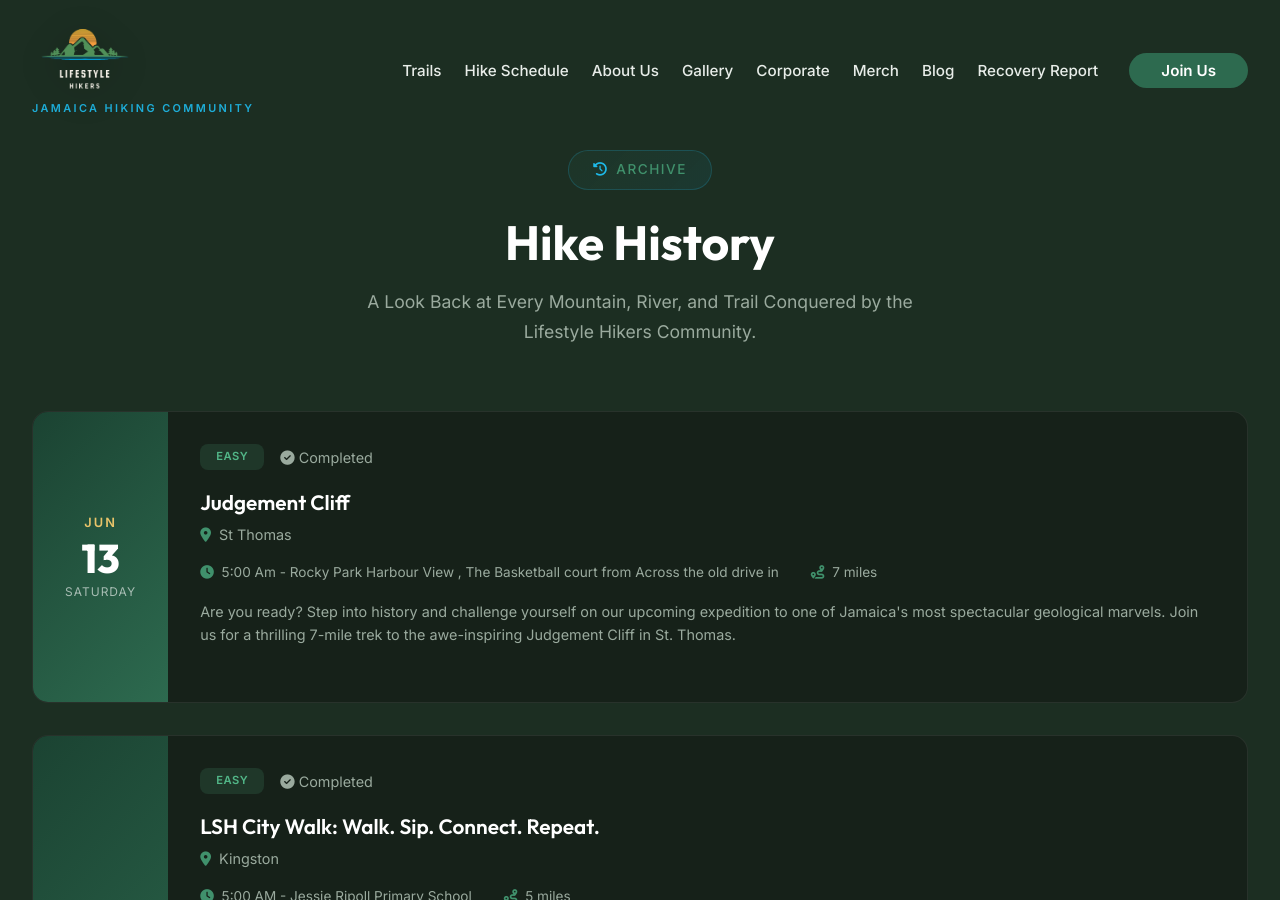
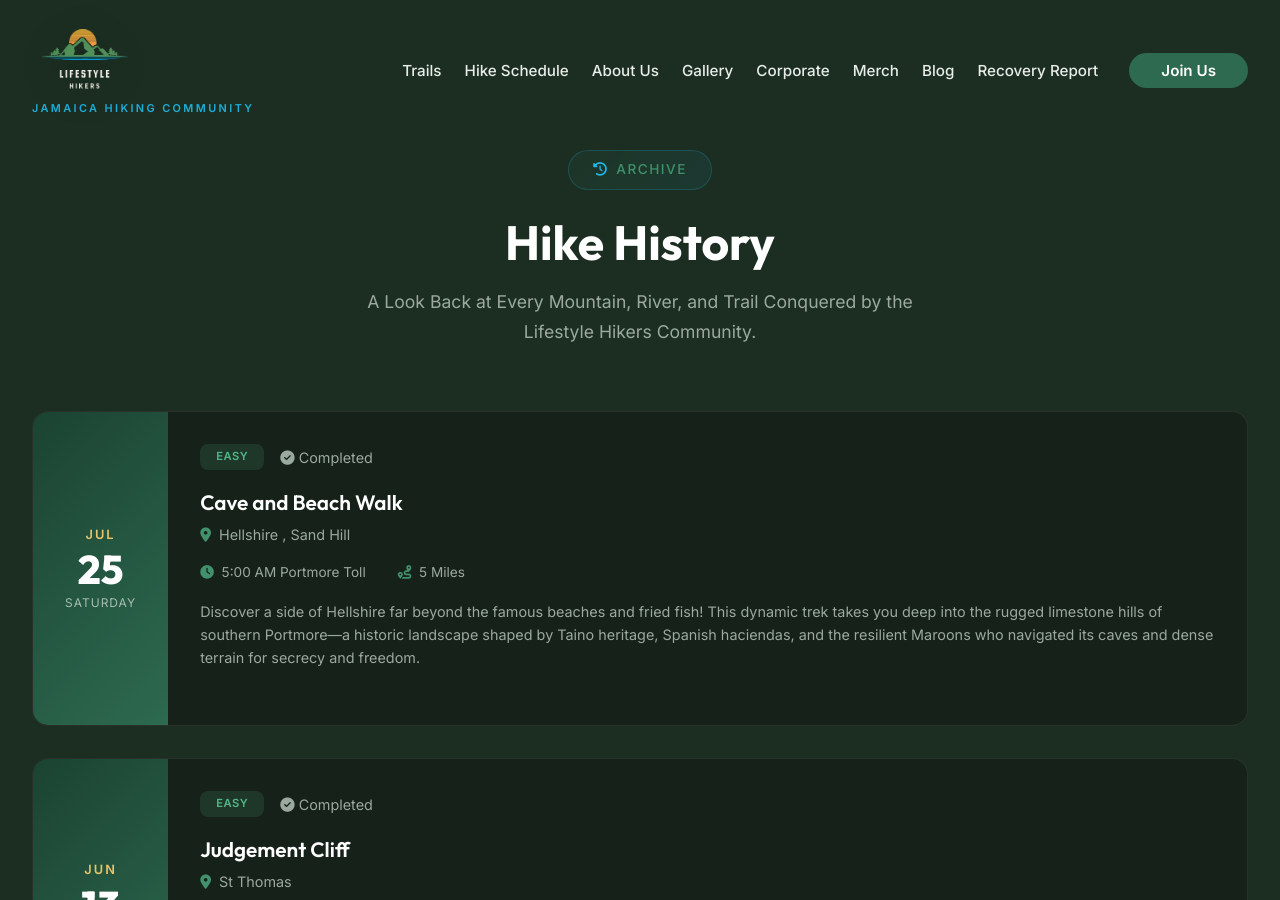
Before and after one commit to willylondon/lifestyle-hikers, a Jekyll site: the page built from past-hikes.html, in a window 1280 px wide and 900 px high. Built offline with Jekyll 4.4.1, drawn with Linux system fonts in a browser that asks for light colours; part of the change alters nothing that is shown.

```diff
--- a/_data/events.yml
+++ b/_data/events.yml
@@ -6,6 +6,13 @@ items:
     time: 7:00 AM — Meet at Trailhead
     distance: 3 mi loop
     spots: 15
+    capacity: null
+    price_jmd: null
+    meeting_point: ''
+    departure_time: ''
+    transport_information: ''
+    booking_deadline: ''
+    waitlist_url: ''
     description: Falling Edge Waterfall, also known as Bowden Hill Falls, is one of St. Andrew's best kept secrets, tucked away in the cool hills of Stony Hill, just 30 minutes from Manor Park in St.Andrew. The 40-foot cascade pours into a refreshing natural pool surrounded by lush greenery, reachable via a short 10–15 minute hike.
     registration_url: ''
     announcement_id: ''
@@ -20,6 +27,13 @@ items:
     time: 5:00 AM
     distance: 2.5 mi round trip
     spots: 20
+    capacity: null
+    price_jmd: null
+    meeting_point: ''
+    departure_time: ''
+    transport_information: ''
+    booking_deadline: ''
+    waitlist_url: ''
     description: Nonsuch Falls, tucked away in the rural community of Nonsuch in Portland, is Jamaica's tallest waterfall at 291 feet — standing even higher than Niagara Falls. It's a hidden gem managed by a local family, offering guided hikes through lush rainforest down to the base, where natural pools await. The trek is challenging but well worth it.
     registration_url: ''
     announcement_id: ''
@@ -34,6 +48,13 @@ items:
     time: 6:30 AM
     distance: 4 mi out-and-back
     spots: 12
+    capacity: null
+    price_jmd: null
+    meeting_point: ''
+    departure_time: ''
+    transport_information: ''
+    booking_deadline: ''
+    waitlist_url: ''
     description: Catherine's Peak is the highest point in the parish of St. Andrew, rising to 5,050 feet within the Blue Mountains. It is named after Catherine Long, the wife of Sir Henry Moore, who served as Governor of Jamaica in the mid-1700s, as she is believed to have been the first white woman to scale the peak, making the ascent in 1760. The summit is easily spotted from a distance, identifiable by the cluster of communications antennas at the top. The trailhead begins at Newcastle, a Jamaica Defence Force training camp, where hikers can park and set off on foot.
     registration_url: ''
     announcement_id: ''
@@ -48,6 +69,13 @@ items:
     time: 5:00 AM
     distance: 7 mi one way
     spots: 25
+    capacity: null
+    price_jmd: null
+    meeting_point: ''
+    departure_time: ''
+    transport_information: ''
+    booking_deadline: ''
+    waitlist_url: ''
     description: Kwame Falls is a picturesque, off-the-beaten-path waterfall tucked away in the rural community of Robin's Bay in St. Mary parish. It carries deep historical significance, being named after Kwame, a warrior who fought alongside the legendary Tacky in Jamaica's most notable pre-emancipation rebellion of 1760. To reach the falls, visitors embark on a roughly four-hour round-trip hike through lush tropical rainforest, crossing the Kwame River multiple times and taking in sweeping views of St. Mary's rugged coastline along the way. At the journey's end, a graceful cascade tumbles into a deep, refreshing pool, known for having warm spring-fed spots, surrounded by towering trees and vibrant foliage, making the trek well worth the effort for nature lovers and adventure seekers alike.
     registration_url: ''
     announcement_id: ''
@@ -62,6 +90,13 @@ items:
     time: 5:00 AM- Flow Head Office Parking Lot ,Half Way Tree Road
     distance: 5 mi one way
     spots: 2
+    capacity: null
+    price_jmd: null
+    meeting_point: ''
+    departure_time: ''
+    transport_information: ''
+    booking_deadline: ''
+    waitlist_url: ''
     description: |-
       🌿 What's There:
       The gardens still showcase unique orchids and many other plant species, with a spectacular view of the east side of the Blue Mountains, Strawberry Hills, and Kingston. You'll find global varieties of temperate and semi-tropical plants,  from eucalyptus and rubber trees to cork oaks and lilies, plus a Bamboo Walk with a velvety moss floor. Lime Tree Farm The gardens are described as somewhat semi-abandoned, but the natural beauty more than compensates.
@@ -80,6 +115,13 @@ items:
     time: 5:00 Am - Hillel Academy
     distance: 8 mi round trip
     spots: 20
+    capacity: null
+    price_jmd: null
+    meeting_point: ''
+    departure_time: ''
+    transport_information: ''
+    booking_deadline: ''
+    waitlist_url: ''
     description: The hike to Kingsworth is both a physical climb and a peaceful escape, blending city views, hillside neighborhoods, and the quiet beauty that defines the higher elevations of Jack’s Hill. It’s a short adventure that reminds you how quickly Kingston transforms from urban energy to mountain calm.
     registration_url: ''
     announcement_id: ''
@@ -94,6 +136,13 @@ items:
     time: 5:00 AM - Meet at Rocky Park, Harbour View, Basketball court across from the old drive in
     distance: 5 mi round trip
     spots: 20
+    capacity: null
+    price_jmd: null
+    meeting_point: ''
+    departure_time: ''
+    transport_information: ''
+    booking_deadline: ''
+    waitlist_url: ''
     description: Reggae Falls, located in the hills of Seaforth, St. Thomas, is a spectacular 70-foot man-made cascade originally built as a hydroelectric dam on the Johnson River. Your hike from the Serge Island area will take you through lush forest terrain and rocky riverbeds, eventually leading to the thunderous falls that offer a powerful "natural massage" and a deep, refreshing pool perfect for swimming. Known locally as "Dam Head," the site provides a rustic, community-oriented atmosphere where you can relax in the therapeutic mineral waters after navigating the moderately challenging trail.
     registration_url: ''
     announcement_id: ''
@@ -108,6 +157,13 @@ items:
     time: 5:00 AM-Meet at Gordon Town Square
     distance: 6 mi one way
     spots: 20
+    capacity: null
+    price_jmd: null
+    meeting_point: ''
+    departure_time: ''
+    transport_information: ''
+    booking_deadline: ''
+    waitlist_url: ''
     description: Tucked away in the hills of Gordon Town, Sugarloaf Falls—locally known as C-Pond—is a hidden twin-cascade gem that offers a truly raw and refreshing escape. The moderately challenging 40-minute hike from Penfield takes you across loose shale and down rustic wooden ladders, leading to a secluded pool famous for having some of the coldest water in St. Andrew. Perfect for those looking to trade the crowds for a slice of untouched nature, this sanctuary provides a serene atmosphere and a rewarding "ice bucket challenge" for adventurous souls. It’s a quintessential Blue Mountain experience that feels miles away from the heat of the city.
     registration_url: ''
     announcement_id: ''
@@ -122,6 +178,13 @@ items:
     time: 5:30 AM - Palisadoes
     distance: 1 mi
     spots: 20
+    capacity: null
+    price_jmd: null
+    meeting_point: ''
+    departure_time: ''
+    transport_information: ''
+    booking_deadline: ''
+    waitlist_url: ''
     description: |-
       Join Lifestyle Hikers this Saturday for an energizing Beach Workout at Port Royal Beach. We’re swapping the hills for the sand to bring you a high-energy session to start your weekend right. Catch the sunrise, feel the breeze, and let’s get moving!
 
@@ -157,6 +220,13 @@ items:
     time: 5:00 AM - Richie B Gas Station , Corner of Mannings hill road and Constant Spring
     distance: 3 miles
     spots: 20
+    capacity: null
+    price_jmd: null
+    meeting_point: ''
+    departure_time: ''
+    transport_information: ''
+    booking_deadline: ''
+    waitlist_url: ''
     description: Hiking through Smokey Vale in St. Andrew offers a refreshing escape from the heat of Kingston, taking you into the cooler, mist-shrouded hills of the Manning's Hill area. The neighborhood is known for its elevation and lush, green surroundings, providing panoramic views of the city and the Kingston Harbour as you climb.
     registration_url: ''
     announcement_id: ''
@@ -171,6 +241,8 @@ items:
     time: 5:00 AM - Gordon Town Square
     distance: 6 mile
     spots: 20
+    capacity: null
+    price_jmd: null
     description: Get ready for an exhilarating challenge as we take on Savage Hill via Red Light to return this Saturday. This Level 7 trek is designed for those looking to push their limits and experience the raw beauty of the Gordon Town ridges.
     registration_url: ''
     announcement_id: ''
@@ -185,6 +257,13 @@ items:
     time: 5:00 AM - Jessie Ripoll Primary School
     distance: 5 miles
     spots: 20
+    capacity: null
+    price_jmd: null
+    meeting_point: ''
+    departure_time: ''
+    transport_information: ''
+    booking_deadline: ''
+    waitlist_url: ''
     description: |-
       Ready to see Kingston in a whole new light? Join the Lifestyle Hikers community for our upcoming LSH City Walk on Saturday, May 23! This isn't just a trek—it's a vibrant morning experience designed to explore the beauty of our city while sharing great vibes, unforgettable moments, and excellent company.
 
@@ -228,6 +307,13 @@ items:
     time: 5:00 Am - Rocky Park Harbour View , The Basketball court from Across the old drive in
     distance: 7 miles
     spots: 20
+    capacity: null
+    price_jmd: null
+    meeting_point: ''
+    departure_time: ''
+    transport_information: ''
+    booking_deadline: ''
+    waitlist_url: ''
     description: Are you ready? Step into history and challenge yourself on our upcoming expedition to one of Jamaica's most spectacular geological marvels. Join us for a thrilling 7-mile trek to the awe-inspiring Judgement Cliff in St. Thomas.
     flyer: /assets/images/uploads/Judgement Cliff.jpg
     registration_url: ''
@@ -241,3 +327,32 @@ items:
     telegram_message_id: ''
     brevo_message_id: ''
     announcement_error: ''
+  - name: Cave and Beach Walk
+    location: Hellshire , Sand Hill
+    difficulty: easy
+    date: 2026-07-25
+    time: 5:00 AM Portmore Toll
+    distance: 5 Miles
+    spots: 10
+    event_status: upcoming
+    capacity: null
+    price_jmd: null
+    meeting_point: ''
+    departure_time: ''
+    transport_information: ''
+    booking_deadline: ''
+    payment_methods: []
+    waitlist_url: ''
+    description: Discover a side of Hellshire far beyond the famous beaches and fried fish! This dynamic trek takes you deep into the rugged limestone hills of southern Portmore—a historic landscape shaped by Taino heritage, Spanish haciendas, and the resilient Maroons who navigated its caves and dense terrain for secrecy and freedom.
+    flyer: ''
+    registration_url: ''
+    distribution_status: draft
+    announcement_id: ''
+    send_to_telegram: true
+    send_to_brevo: true
+    announcement_sent_at: ''
+    telegram_sent: false
+    brevo_sent: false
+    telegram_message_id: ''
+    brevo_message_id: ''
+    announcement_error: ''
```
